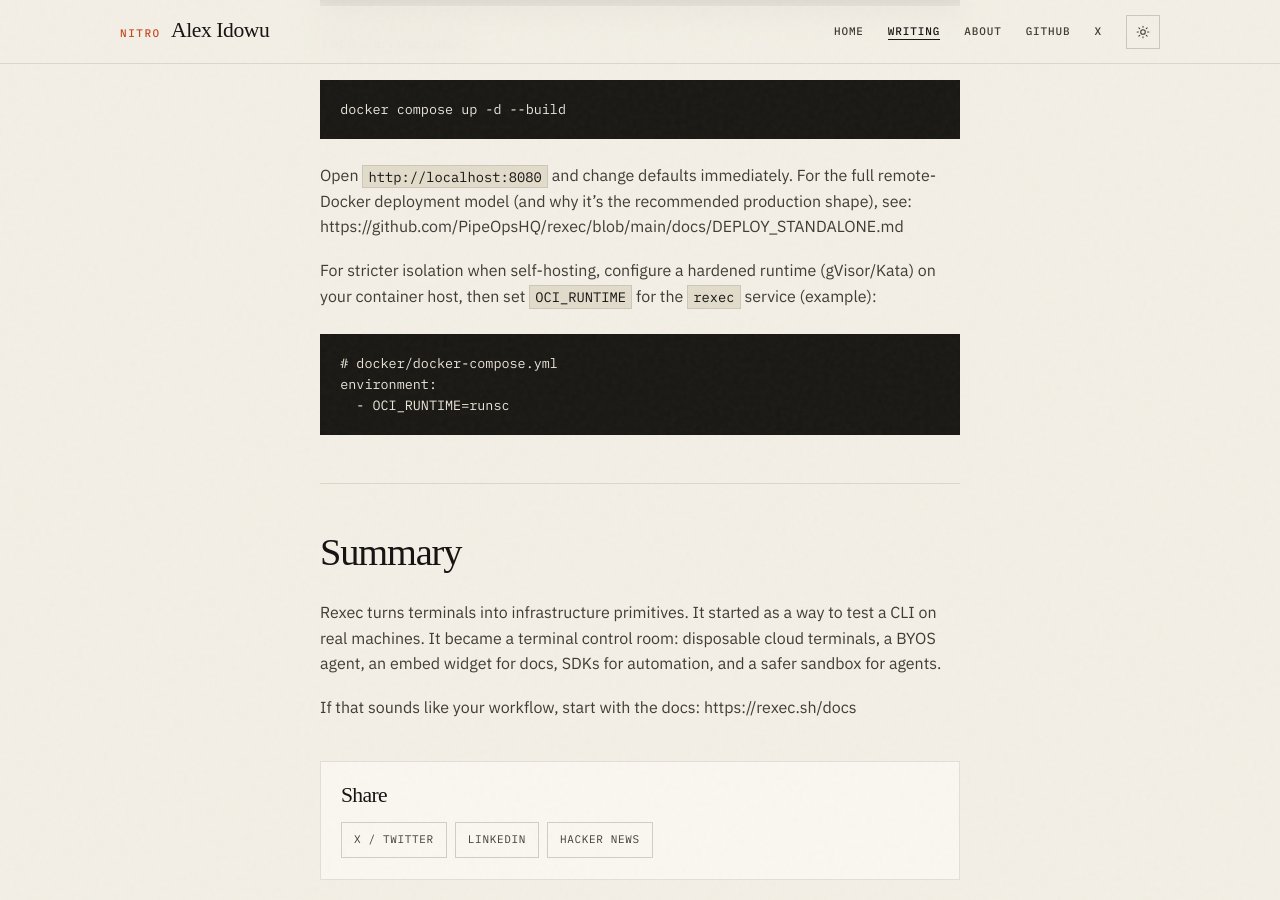
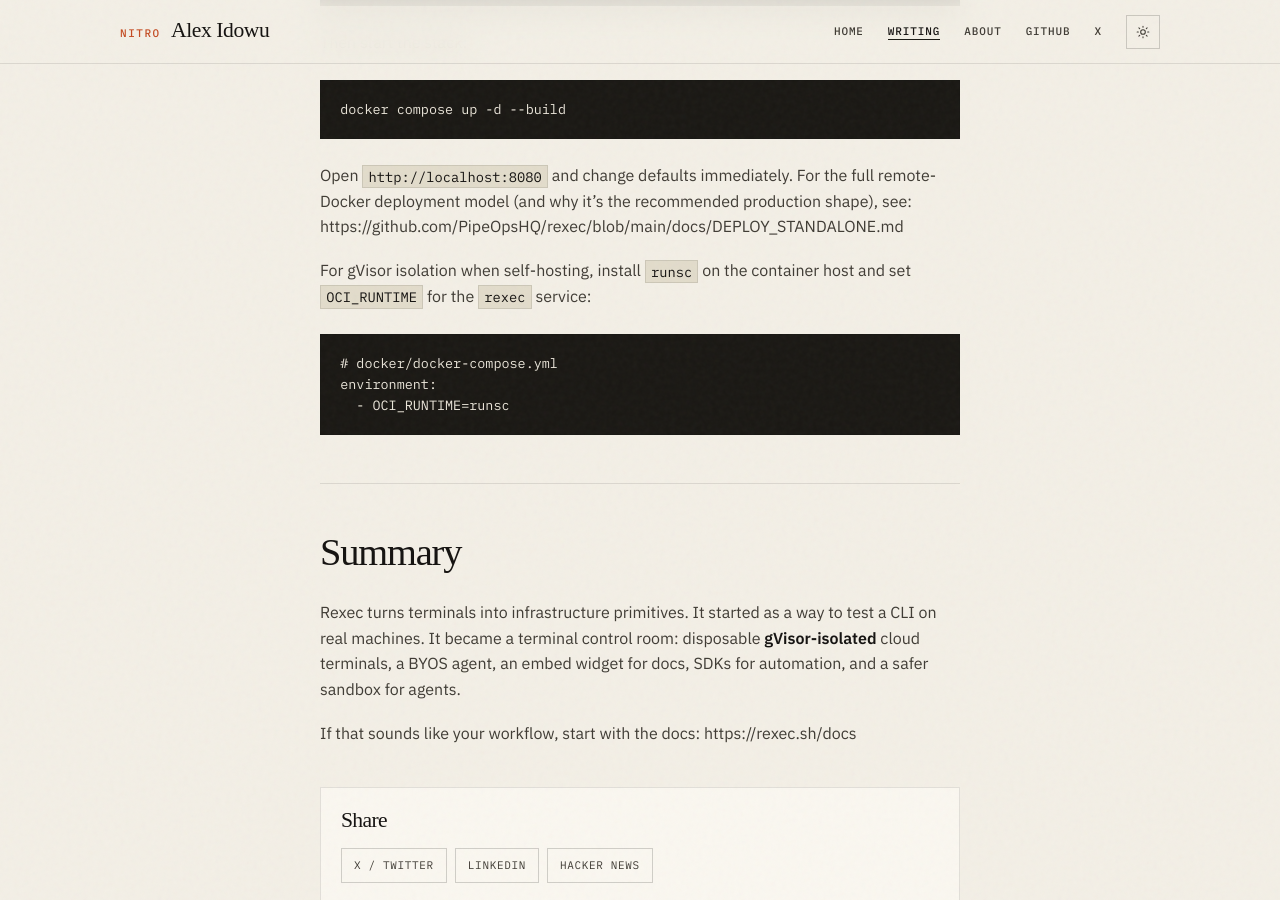
Before and after one commit to 9trocode/9trocode.github.io, a Jekyll site: the page built from _posts/2026-02-27-rexec-terminal-control-room.md, in a window 1280 px wide and 900 px high, scrolled down 12739 px. Built offline with Jekyll 4.4.1, drawn with Linux system fonts in a browser that asks for light colours; some web fonts are replaced; comment, search, counter and statistics services are not loaded.

Commit message:
Clarify Rexec self-host gVisor runtime in deploy notes.

````diff
--- a/_posts/2026-02-27-rexec-terminal-control-room.md
+++ b/_posts/2026-02-27-rexec-terminal-control-room.md
@@ -413,7 +413,7 @@
 
 Open `http://localhost:8080` and change defaults immediately. For the full remote-Docker deployment model (and why it’s the recommended production shape), see: https://github.com/PipeOpsHQ/rexec/blob/main/docs/DEPLOY_STANDALONE.md
 
-For stricter isolation when self-hosting, configure a hardened runtime (gVisor/Kata) on your container host, then set `OCI_RUNTIME` for the `rexec` service (example):
+For gVisor isolation when self-hosting, install `runsc` on the container host and set `OCI_RUNTIME` for the `rexec` service:
 
 ```yaml
 # docker/docker-compose.yml
@@ -425,6 +425,6 @@
 
 ## Summary
 
-Rexec turns terminals into infrastructure primitives. It started as a way to test a CLI on real machines. It became a terminal control room: disposable cloud terminals, a BYOS agent, an embed widget for docs, SDKs for automation, and a safer sandbox for agents.
+Rexec turns terminals into infrastructure primitives. It started as a way to test a CLI on real machines. It became a terminal control room: disposable **gVisor-isolated** cloud terminals, a BYOS agent, an embed widget for docs, SDKs for automation, and a safer sandbox for agents.
 
 If that sounds like your workflow, start with the docs: https://rexec.sh/docs
````
